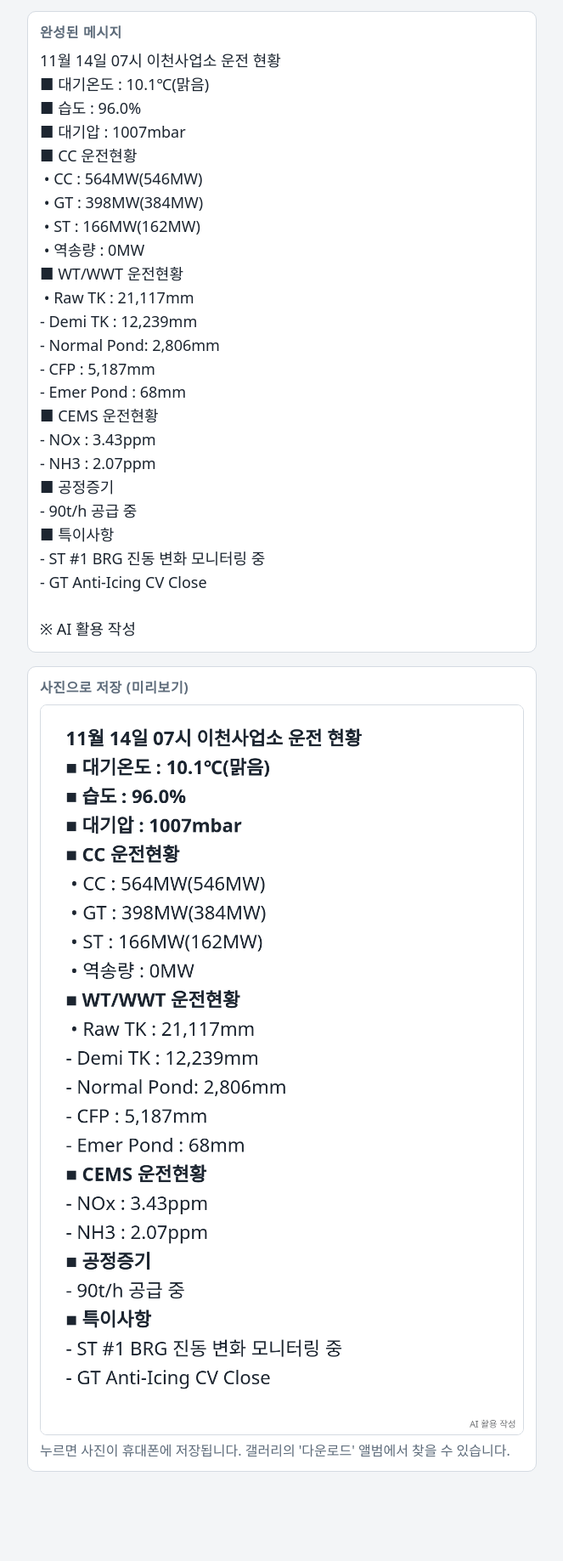
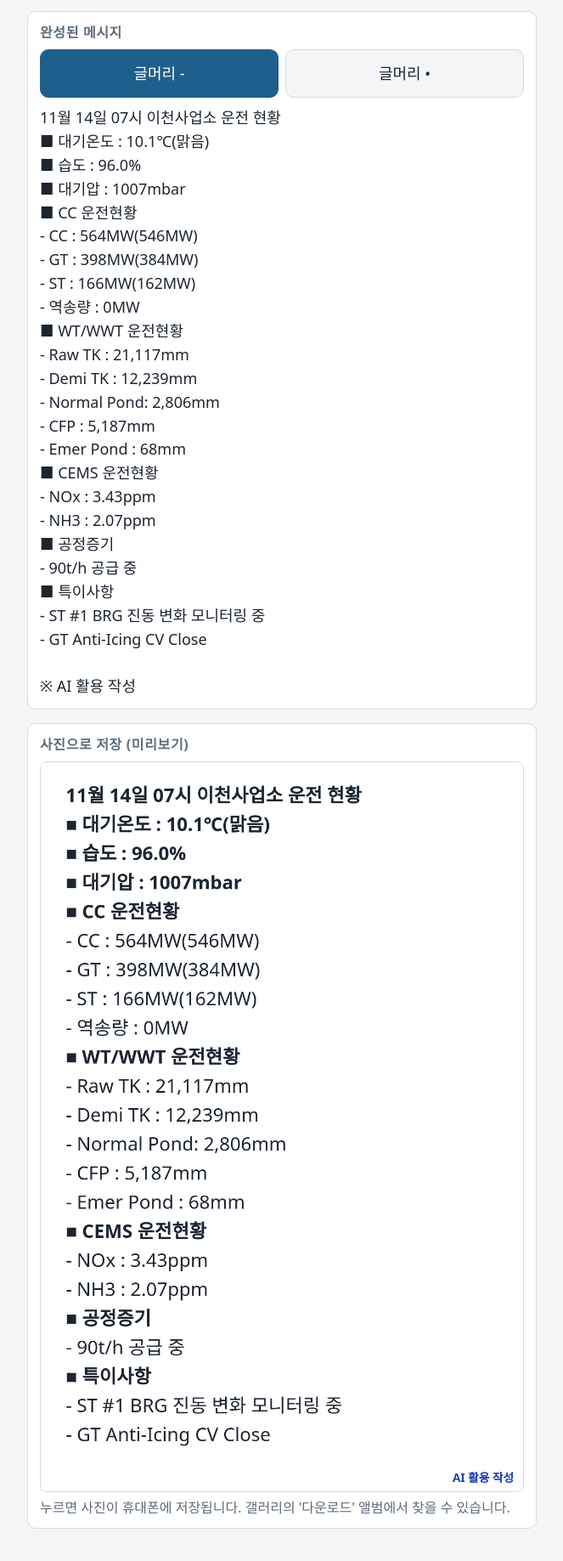
Before and after one commit to kimgh0209/ops-status, a plain HTML site: page index.html in a window 1280 px wide. Shown: the part 1702-3539 px from the top of the page at 85% size, without its empty margins (308-971 px from the left). Drawn offline with Linux system fonts and the light colour scheme.

Commit message:
Add files via upload

```diff
--- a/index.html
+++ b/index.html
@@ -93,7 +93,7 @@ button, .filebtn {
 button.main, .filebtn.main { background: var(--accent); color: var(--accent-fg); border-color: var(--accent); font-weight: 700; }
 button:disabled { opacity: .5; }
 button[aria-pressed="true"] { background: var(--accent); color: var(--accent-fg); border-color: var(--accent); }
-.preset button { flex: 1; font-weight: 700; }
+.preset button, .sizes button { flex: 1; font-weight: 700; }
 .ctl { display: flex; flex-wrap: wrap; align-items: center; gap: 10px 14px; }
 .ctl label { font-size: 13px; color: var(--muted); display: flex; align-items: center; gap: 6px; }
 .sw { display: inline-flex; gap: 6px; }
@@ -150,6 +150,8 @@ pre#out { font-size: 18px; }
 .bar button.alt { font-size: 17px; }
 .sw button { width: 42px; height: 42px; padding: 0; }
 .row input { font-size: 20px; }
+#bulletBtns { margin-bottom: 10px; }
+#bulletBtns button { flex: 1; }
 .bar button { white-space: nowrap; padding-left: 10px; padding-right: 10px; }
 .bar button.main { font-size: 18px; }
 #msgCv { display: block; width: 100%; height: auto; border: 1px solid var(--line); border-radius: 8px; background: #fff; }
@@ -233,6 +235,7 @@ pre#out { font-size: 18px; }
 
   <section>
     <h2>완성된 메시지</h2>
+    <div class="btns" id="bulletBtns" role="group" aria-label="글머리 기호"><button type="button" data-b="-" aria-pressed="true">글머리 -</button><button type="button" data-b="•" aria-pressed="false">글머리 •</button></div>
     <p class="warn" id="warn" hidden></p>
     <pre id="out"></pre>
   </section>
@@ -358,6 +361,22 @@ pre#out { font-size: 18px; }
     <label class="chk"><input type="checkbox" id="wmExtra"> 운전상황 등 추가 사진에도 넣기</label>
     <p class="hd" style="margin:10px 0 4px">문구</p>
     <input type="text" id="wmText" maxlength="40" placeholder="AI 활용 작성">
+    <p class="hd" style="margin:12px 0 6px">글씨 색</p>
+    <div class="sw" id="wmColors" role="group" aria-label="워터마크 색">
+      <button type="button" data-c="#1a3fb0" style="background:#1a3fb0" aria-label="파랑" aria-pressed="true"></button>
+      <button type="button" data-c="#c0182b" style="background:#c0182b" aria-label="빨강" aria-pressed="false"></button>
+      <button type="button" data-c="#14171c" style="background:#14171c" aria-label="검정" aria-pressed="false"></button>
+      <button type="button" data-c="#6b7480" style="background:#6b7480" aria-label="회색" aria-pressed="false"></button>
+      <button type="button" data-c="#ffffff" style="background:#ffffff;border-color:#9aa5b1" aria-label="흰색" aria-pressed="false"></button>
+    </div>
+    <p class="hd" style="margin:12px 0 6px">글씨 크기</p>
+    <div class="btns sizes" id="wmSizes" role="group" aria-label="워터마크 크기">
+      <button type="button" data-s="s" aria-pressed="false">작게</button>
+      <button type="button" data-s="m" aria-pressed="true">보통</button>
+      <button type="button" data-s="l" aria-pressed="false">크게</button>
+    </div>
+    <p class="hd" style="margin:12px 0 6px">미리보기</p>
+    <canvas id="wmSample" width="1080" height="180" style="border:1px solid var(--line);border-radius:8px;background:#fff"></canvas>
     <p class="hint">메시지에는 '※ 문구' 한 줄이 붙습니다. 카톡은 글자 크기를 바꿀 수 없어 일반 크기로 나옵니다. 사진에는 오른쪽 아래에 작게 들어갑니다.</p>
   </section>
 
@@ -381,22 +400,30 @@ pre#out { font-size: 18px; }
 
 <script>
 window.WM = (function () {
-  const KEY = "wm-settings-v2";
-  const s = { text: "AI 활용 작성", msg: true, photo: true, extra: true, msgImg: true };
+  const KEY = "wm-settings-v3";
+  const SIZES = { s: [0.014, 18], m: [0.024, 26], l: [0.036, 38] };
+  const s = { text: "AI 활용 작성", msg: true, photo: true, extra: true, msgImg: true, color: "#1a3fb0", size: "m", bullet: "-" };
   try { Object.assign(s, JSON.parse(localStorage.getItem(KEY) || "{}")); } catch (e) {}
   return {
     get: () => s,
     set(p) { Object.assign(s, p); try { localStorage.setItem(KEY, JSON.stringify(s)); } catch (e) {} document.dispatchEvent(new Event("wmchange")); },
     msgLines() { const t = (s.text || "").trim(); return s.msg && t ? ["", "※ " + t] : []; },
+    bullets(lines) {
+      const b = s.bullet === "•" ? "•" : "-";
+      return lines.map(l => /^\s?[•-]\s/.test(l) ? b + " " + l.replace(/^\s?[•-]\s/, "") : l);
+    },
     draw(ctx, w, h) {
       const t = (s.text || "").trim(); if (!t) return;
-      const fs = Math.max(20, Math.round(w * 0.016));
+      const z = SIZES[s.size] || SIZES.m;
+      const fs = Math.max(z[1], Math.round(w * z[0]));
+      const light = String(s.color).toLowerCase() === "#ffffff";
       ctx.save();
-      ctx.font = fs + 'px "Noto Sans KR", system-ui, "Malgun Gothic", sans-serif';
+      ctx.font = "700 " + fs + 'px "Noto Sans KR", system-ui, "Malgun Gothic", sans-serif';
       ctx.textBaseline = "bottom"; ctx.textAlign = "right";
       const x = w - fs * 0.8, y = h - fs * 0.6;
-      ctx.lineWidth = Math.max(2, fs * 0.18); ctx.strokeStyle = "rgba(255,255,255,.7)"; ctx.strokeText(t, x, y);
-      ctx.fillStyle = "rgba(20,23,28,.6)"; ctx.fillText(t, x, y);
+      ctx.lineJoin = "round";
+      ctx.lineWidth = Math.max(3, fs * 0.2); ctx.strokeStyle = light ? "rgba(0,0,0,.65)" : "rgba(255,255,255,.9)"; ctx.strokeText(t, x, y);
+      ctx.fillStyle = s.color; ctx.fillText(t, x, y);
       ctx.restore();
     }
   };
@@ -473,7 +500,7 @@ function build() {
     `■ 특이사항`,
     ...(notes.length ? notes.map(s => `- ${s}`) : ["- 특이사항 없음"])
   ];
-  return { text: lines.concat(window.WM.msgLines()).join("\n"), plain: lines.join("\n"), missing: missing.map(k => label[k]), cc, cc2 };
+  return { text: window.WM.bullets(lines).concat(window.WM.msgLines()).join("\n"), plain: window.WM.bullets(lines).join("\n"), missing: missing.map(k => label[k]), cc, cc2 };
 }
 
 function render() {
@@ -566,6 +593,12 @@ $("saveImg").addEventListener("click", async () => {
 });
 $("msgImgHint").textContent = window.OPS_SAVE_HINT;
 renderImg();
+
+const bulletBtns = document.querySelectorAll("#bulletBtns button");
+function syncBullet() { bulletBtns.forEach(b => b.setAttribute("aria-pressed", String(b.dataset.b === WM.get().bullet))); }
+bulletBtns.forEach(b => b.addEventListener("click", () => WM.set({ bullet: b.dataset.b })));
+document.addEventListener("wmchange", syncBullet);
+syncBullet();
 
 })();
 (function () {
@@ -1144,7 +1177,19 @@ document.addEventListener("tabshow", e => { if (e.detail === "pack") packUpdate(
     WM.set({ msg: $("wmMsg").checked, photo: $("wmPhoto").checked, extra: $("wmExtra").checked })));
   $("wmMsgImg").checked = w.msgImg;
   $("wmMsgImg").addEventListener("change", () => WM.set({ msgImg: $("wmMsgImg").checked }));
-  document.addEventListener("wmchange", () => { if (img && !cropMode) draw(); packUpdate(); });
+  function syncWM() {
+    const c = WM.get();
+    document.querySelectorAll("#wmColors button").forEach(b => b.setAttribute("aria-pressed", String(b.dataset.c === c.color)));
+    document.querySelectorAll("#wmSizes button").forEach(b => b.setAttribute("aria-pressed", String(b.dataset.s === c.size)));
+    const cv = $("wmSample"), x = cv.getContext("2d");
+    x.fillStyle = "#ffffff"; x.fillRect(0, 0, cv.width, cv.height);
+    x.fillStyle = "#d3d9df"; for (let i = 0; i < 3; i++) x.fillRect(40, 28 + i * 34, 640 - i * 120, 16);
+    WM.draw(x, cv.width, cv.height);
+  }
+  document.querySelectorAll("#wmColors button").forEach(b => b.addEventListener("click", () => WM.set({ color: b.dataset.c })));
+  document.querySelectorAll("#wmSizes button").forEach(b => b.addEventListener("click", () => WM.set({ size: b.dataset.s })));
+  document.addEventListener("wmchange", () => { if (img && !cropMode) draw(); packUpdate(); syncWM(); });
+  syncWM();
 })();
 
 loadCur();
```
